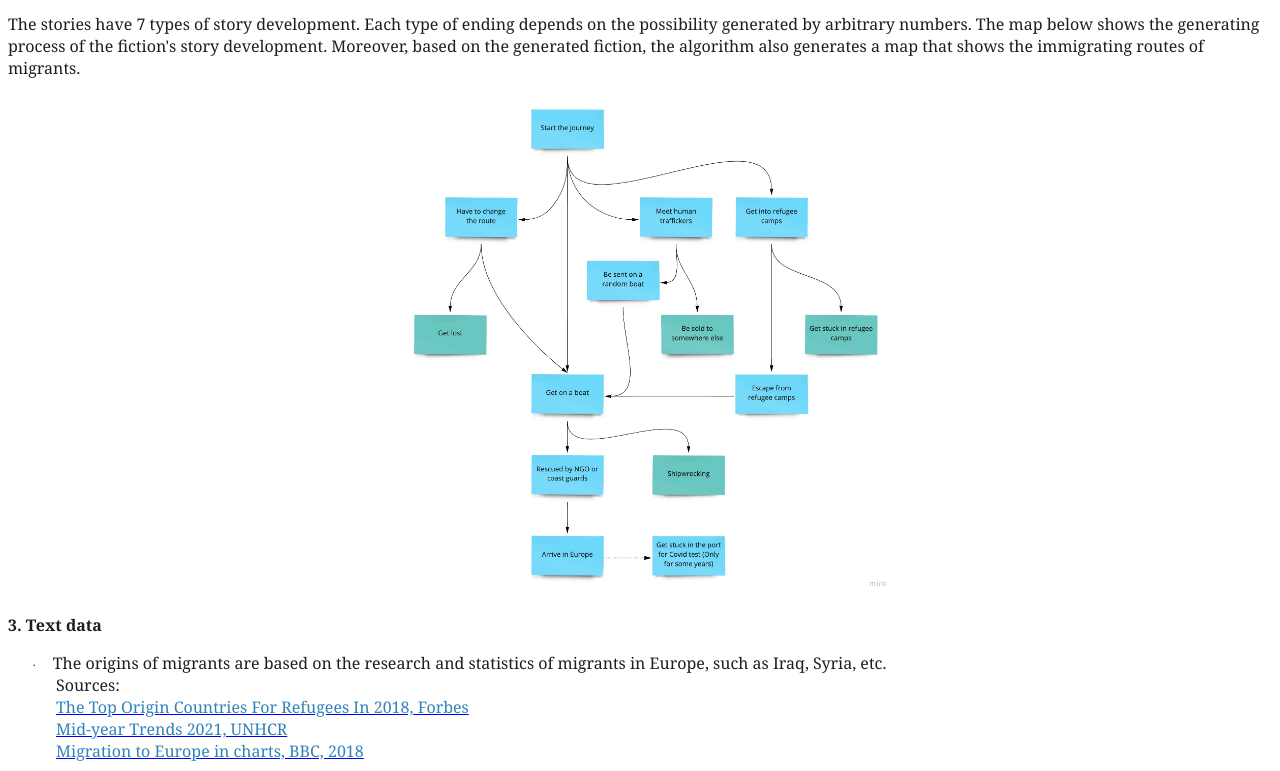
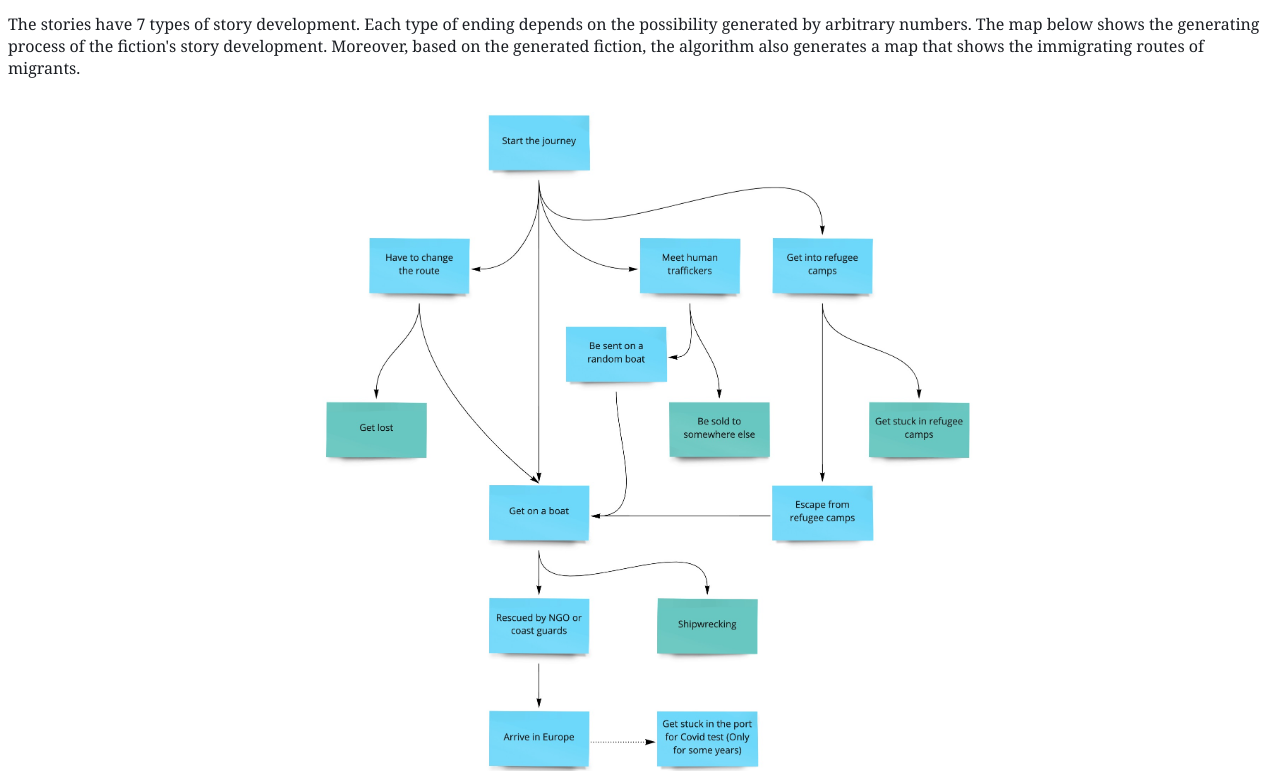
Before and after one commit to StevenZhou01/TheJourneys_GenerativeFiction, a plain HTML site: page About.html in a window 1280 px wide. Shown: the part 572-1343 px from the top of the page. Drawn offline with Linux system fonts and the light colour scheme.

Commit message:
Update About.html

```diff
--- a/About.html
+++ b/About.html
@@ -1051,7 +1051,7 @@ color:#1B1E23;mso-no-proof:yes'><!--[if gte vml 1]><v:shapetype id="_x0000_t75"
  alt="Diagram&#10;&#10;Description automatically generated" style='width:515pt;
  height:503pt;visibility:visible;mso-wrap-style:square'>
  <v:imagedata src="About.fld/image001.jpg" o:title="Diagram&#10;&#10;Description automatically generated"/>
-</v:shape><![endif]--><![if !vml]><img width=515 height=503
+</v:shape><![endif]--><![if !vml]><img width=715 height=703
 src="About.fld/image001.jpg" alt="Diagram&#10;&#10;Description automatically generated"
 v:shapes="Picture_x0020_2"><![endif]></span><span style='font-family:"Georgia",serif;
 color:#1B1E23'><o:p></o:p></span></p>
```
